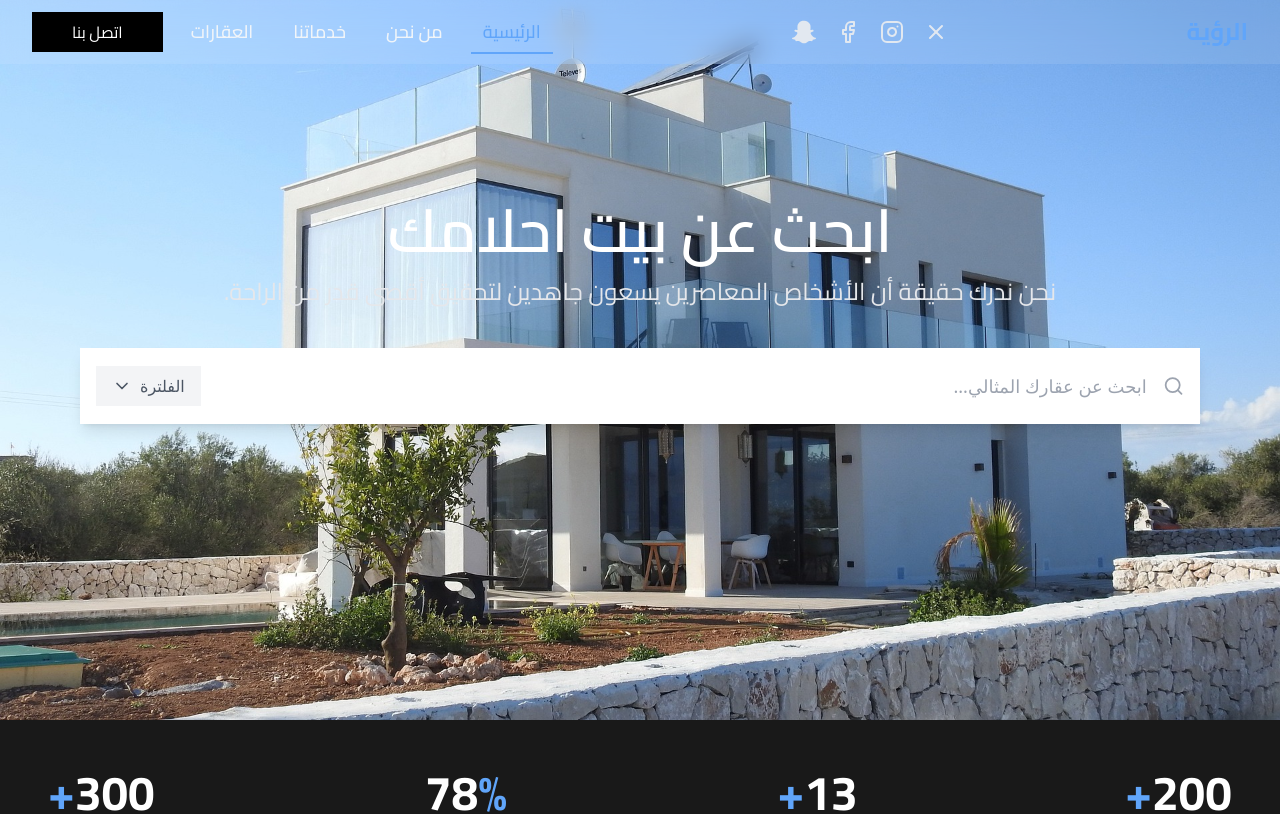
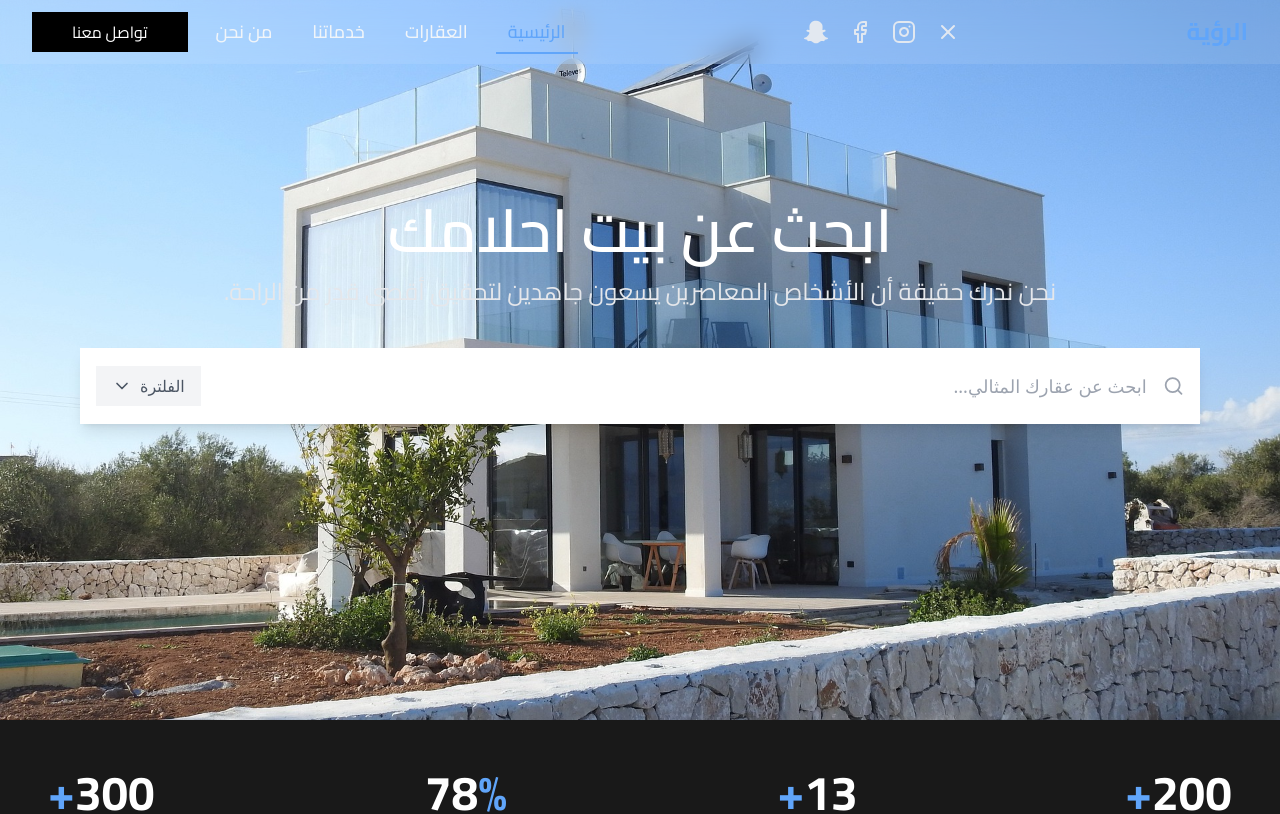
Before and after one commit to ahhmadas213/real-estate-agency, a Next.js app: page / in a window 1280 px wide. Shown: the top 814 px of the page. Built offline with nearby package versions, Linux system fonts and the light colour scheme.

Commit message:
rerange the nav items

```diff
--- a/components/Header.tsx
+++ b/components/Header.tsx
@@ -19,9 +19,9 @@ const Header = () => {
 
   const navItems = [
     { label: 'الرئيسية', href: '/' },
+    { label: 'العقارات', href: '/properties' },
+    { label: 'خدماتنا', href: '/services' },
     { label: 'من نحن', href: '/about' },
-    { label: 'خدماتنا', href: '/services' },
-    { label: 'العقارات', href: '/properties' },
 
   ];
 
@@ -73,7 +73,7 @@ const Header = () => {
 
 
               <Link href="/contact" className='py-2 px-10 cursor-pointer hover:bg-blue-950 transition-all duration-200 bg-black text-white'>
-                اتصل بنا
+                تواصل معنا
               </Link>
             </nav>
 
@@ -132,7 +132,7 @@ const Header = () => {
 
 
           <Link href="/contact" className='py-2 px-10 w-full mt-8 mx-auto cursor-pointer hover:bg-blue-950 transition-all duration-200 bg-black text-white'>
-            اتصل بنا
+            تواصل معنا
           </Link>
 
           <div className='flex mt-8 justify-center items-center gap-5'>
```
